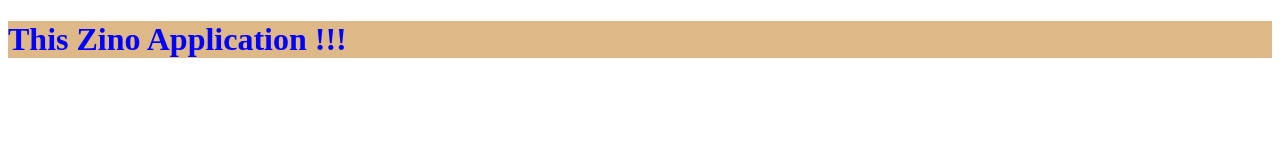
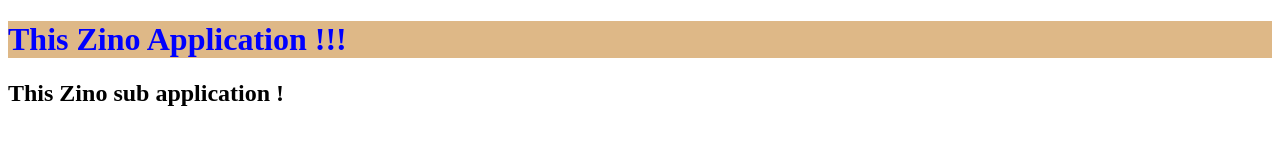
Before and after one commit to zineddine76/background-gen, a plain HTML site: page index.html in a window 1280 px wide. Drawn offline with Linux system fonts and the light colour scheme.

Commit message:
Add H2 for Zino

```diff
--- a/index.html
+++ b/index.html
@@ -6,5 +6,6 @@
 
 <body>
 <h1> This Zino Application !!!</h1>
+<h2> This Zino sub application !</h2>
 
 </body>
```
